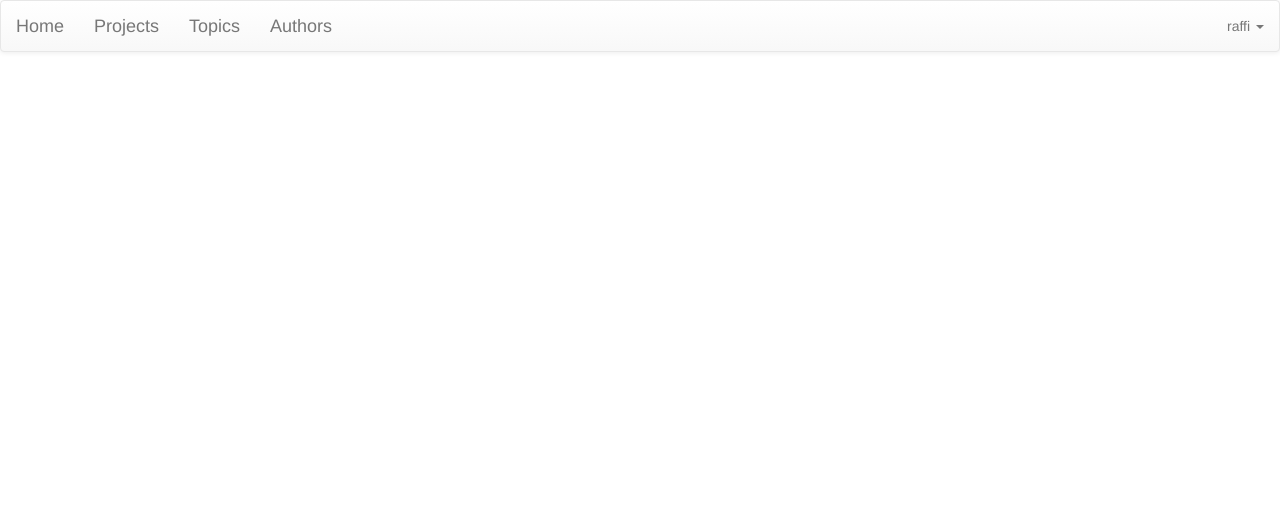
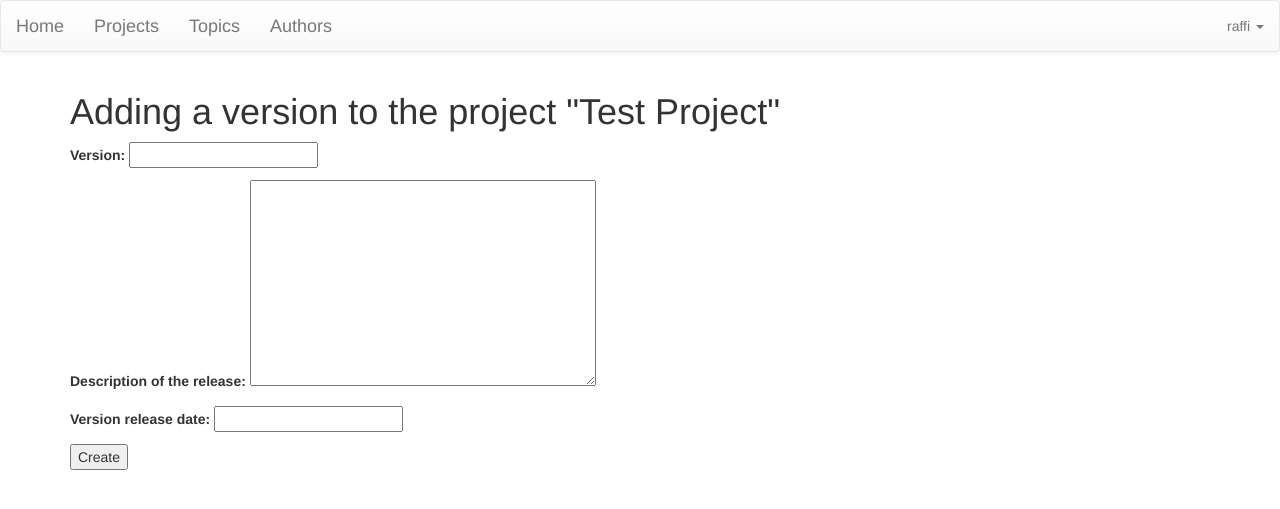
Before and after one commit to coordt/code_doc, a Django app: page /code_doc/project/1/revisions/add/ in a window 1280 px wide. Shown: the top 509 px of the page. Run offline with Django 3.2, Linux system fonts and the light colour scheme; a user stored in the database is signed in; data comes from the database, SQL or seed files in the repository; parts of the project's set-up code (start-up, migrations or seed data) failed here and were passed over; some libraries are stand-ins or nearby versions.

Commit message:
Some development for adding a version directly from the web site

```diff
--- a/code_doc/models.py
+++ b/code_doc/models.py
@@ -114,7 +114,7 @@ class ProjectVersion(models.Model):
     return "[%s @ %s] [%s]" %(self.project.name, self.version, self.release_date)
 
   def get_absolute_url(self):
-    return reverse('project_revision', kwargs={'project_id' : self.project.pk})
+    return reverse('project_revision', kwargs={'project_id' : self.project.pk, 'version_id': self.pk})
 
   def save(self, *args, **kwargs):
     import markdown
--- a/code_doc/templates/code_doc/project_revision/project_revision_add.html
+++ b/code_doc/templates/code_doc/project_revision/project_revision_add.html
@@ -1,2 +1,14 @@
 {% extends "code_doc/base_template.html" %}
 {% load staticfiles %}
+
+
+{% block content %}
+
+<h1>Adding a version to the project "{{ project.name|title }}"</h1>
+
+<form action="" method="post">{% csrf_token %}
+    {{ form.as_p }}
+    <input type="submit" value="Create" />
+</form>
+
+{% endblock %}
--- a/code_doc/views.py
+++ b/code_doc/views.py
@@ -159,10 +159,25 @@ class ProjectVersionAddView(CreateView):
   model = ProjectVersion
   template_name = "code_doc/project_revision/project_revision_add.html"
   fields = ['version', 'description', 'release_date']
+  #context_object_name = "project_version"
+
+  #def dispatch(self, *args, **kwargs):
+  #  from django.shortcuts import get_object_or_404
+  #  self.project = get_object_or_404(Project, pk=kwargs['project_id'])
+  #  return super(ProjectVersionAddView, self).dispatch(*args, **kwargs)
 
   def get_context_data(self, **kwargs):
     """Method used for populating the template context"""
+    logger.debug('[projectversionadd|context] project version')
     context = super(ProjectVersionAddView, self).get_context_data(**kwargs)
+    try:
+      current_project = Project.objects.get(pk=self.kwargs['project_id'])
+      #assert(current_project.pk == self.project.pk)
+    except Project.DoesNotExist:
+      raise Http404
+    logger.debug('[projectversionadd|context] project version context %s, project %s', context, current_project)
+    context['project'] = current_project
+    context['project_id'] = current_project.id
     return context
 
   def get(self, request, project_id, **kwargs):
@@ -178,18 +193,33 @@ class ProjectVersionAddView(CreateView):
     return super(ProjectVersionAddView, self).get(request, project_id, **kwargs)
 
   def form_valid(self, form):
+    from django.http import HttpResponseRedirect
     logger.debug('[projectversionadd|form_valid] project version')
 
     try:
       current_project = Project.objects.get(pk=self.kwargs['project_id'])
+      #assert(current_project.pk == self.project.pk)
     except Project.DoesNotExist:
       raise Http404
 
     if not self.request.user.is_superuser and not current_project.has_version_add_permissions(self.request.user):
       return HttpResponse('Unauthorized', status=401)
 
-    form.instance.created_by = self.request.user
-    return super(AuthorCreate, self).form_valid(form)
+    #self.object = form.save(commit=False)
+    #self.object.project = self.project
+    #self.object.save()
+    #return HttpResponseRedirect(self.get_success_url())
+
+    #form.instance.created_by = self.request.user
+    form.instance.project =current_project
+    #self.object.project = current_project
+    #form.object.project = form.object.context['project']
+    assert(not form.instance.project is None)
+    #assert(not form.instance.project.pk == self.project.pk)
+    return super(ProjectVersionAddView, self).form_valid(form)
+
+  def get_success_url(self):
+    return self.object.get_absolute_url()
 
 class ProjectVersionArtifactView(View):
   """View associated with the artifacts of a project"""
```
